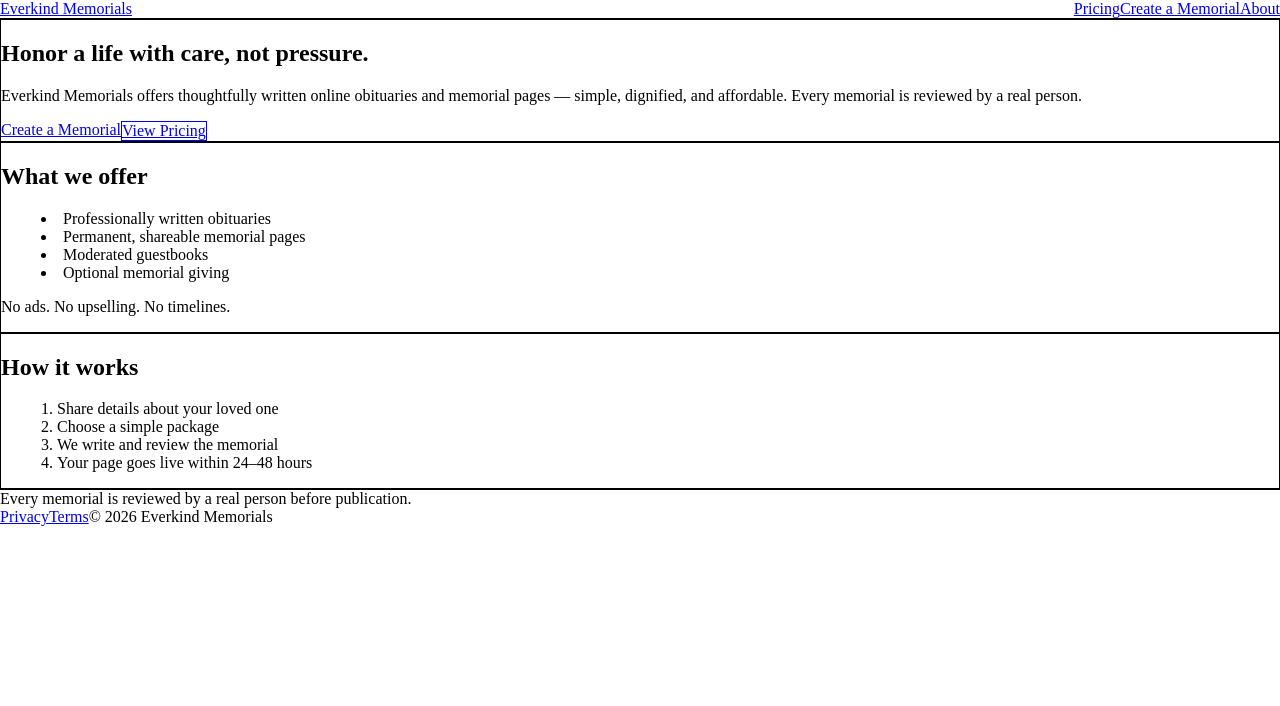
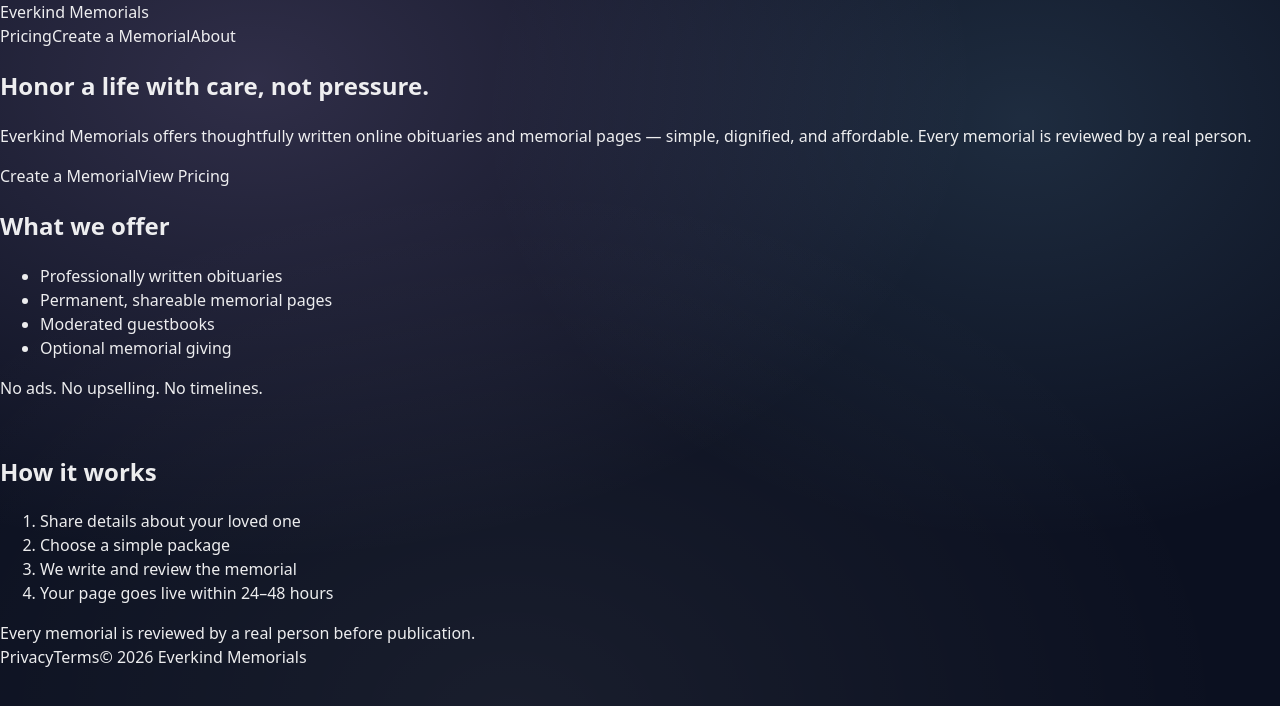
Before and after one commit to KristineMK72/everkind-memorials, a Next.js app: page / in a window 1280 px wide. Shown: the top 706 px of the page. Built offline with nearby package versions, Linux system fonts and the light colour scheme.

Commit message:
Update globals.css

```diff
--- a/app/globals.css
+++ b/app/globals.css
@@ -1,9 +1,114 @@
-@tailwind base;
-@tailwind components;
-@tailwind utilities;
+:root {
+  --bg: #0b1020;
+  --panel: rgba(255, 255, 255, 0.06);
+  --panel-2: rgba(255, 255, 255, 0.09);
+  --border: rgba(255, 255, 255, 0.10);
+  --text: rgba(255, 255, 255, 0.92);
+  --muted: rgba(255, 255, 255, 0.70);
+  --muted2: rgba(255, 255, 255, 0.55);
 
-/* Everkind base styles */
-html, body {
+  --accent: #d7b7ff; /* soft lilac */
+  --accent2: #93d7ff; /* soft sky */
+  --shadow: 0 12px 50px rgba(0,0,0,0.35);
+
+  --radius: 18px;
+  --radius-lg: 26px;
+  --max: 1100px;
+}
+
+* { box-sizing: border-box; }
+html, body { height: 100%; }
+
+body {
   margin: 0;
-  padding: 0;
+  color: var(--text);
+  background: radial-gradient(1200px 800px at 20% 10%, rgba(215,183,255,0.18), transparent 60%),
+              radial-gradient(900px 700px at 80% 15%, rgba(147,215,255,0.14), transparent 60%),
+              radial-gradient(1200px 900px at 40% 90%, rgba(255,255,255,0.06), transparent 60%),
+              var(--bg);
+  font-family: ui-sans-serif, system-ui, -apple-system, Segoe UI, Roboto, Helvetica, Arial;
+  line-height: 1.5;
 }
+
+a { color: inherit; text-decoration: none; }
+a:hover { text-decoration: underline; }
+
+.container {
+  width: 100%;
+  max-width: var(--max);
+  margin: 0 auto;
+  padding: 24px;
+}
+
+.glass {
+  background: linear-gradient(180deg, var(--panel), var(--panel-2));
+  border: 1px solid var(--border);
+  border-radius: var(--radius-lg);
+  box-shadow: var(--shadow);
+  backdrop-filter: blur(14px);
+}
+
+.card {
+  background: linear-gradient(180deg, rgba(255,255,255,0.07), rgba(255,255,255,0.04));
+  border: 1px solid var(--border);
+  border-radius: var(--radius);
+  box-shadow: 0 10px 35px rgba(0,0,0,0.28);
+  backdrop-filter: blur(10px);
+}
+
+.btn {
+  display: inline-flex;
+  align-items: center;
+  justify-content: center;
+  gap: 10px;
+  padding: 12px 16px;
+  border-radius: 999px;
+  border: 1px solid rgba(255,255,255,0.16);
+  background: rgba(255,255,255,0.08);
+  color: var(--text);
+  font-weight: 650;
+  letter-spacing: 0.2px;
+  transition: transform 120ms ease, background 120ms ease, border 120ms ease;
+}
+
+.btn:hover {
+  text-decoration: none;
+  background: rgba(255,255,255,0.12);
+  border-color: rgba(255,255,255,0.22);
+  transform: translateY(-1px);
+}
+
+.btnPrimary {
+  border: 1px solid rgba(215,183,255,0.45);
+  background: linear-gradient(180deg, rgba(215,183,255,0.22), rgba(147,215,255,0.16));
+}
+
+.kicker {
+  color: var(--muted);
+  font-weight: 650;
+  letter-spacing: 0.12em;
+  text-transform: uppercase;
+  font-size: 0.8rem;
+}
+
+.h1 {
+  font-size: clamp(2.2rem, 4vw, 3.2rem);
+  line-height: 1.08;
+  margin: 10px 0 12px;
+}
+
+.p {
+  color: var(--muted);
+  font-size: 1.05rem;
+  margin: 0;
+}
+
+.grid {
+  display: grid;
+  gap: 18px;
+}
+
+@media (min-width: 840px) {
+  .grid2 { grid-template-columns: 1.2fr 0.8fr; }
+  .grid3 { grid-template-columns: repeat(3, 1fr); }
+}
```
